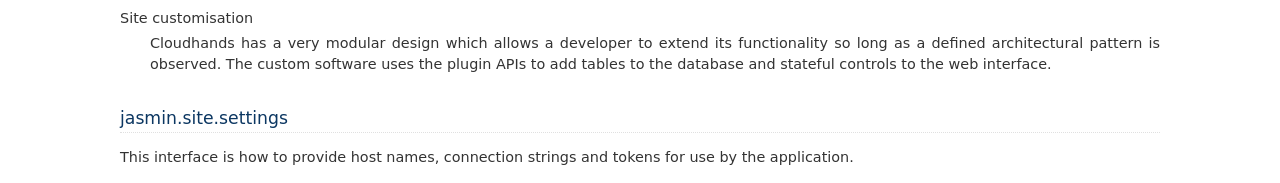
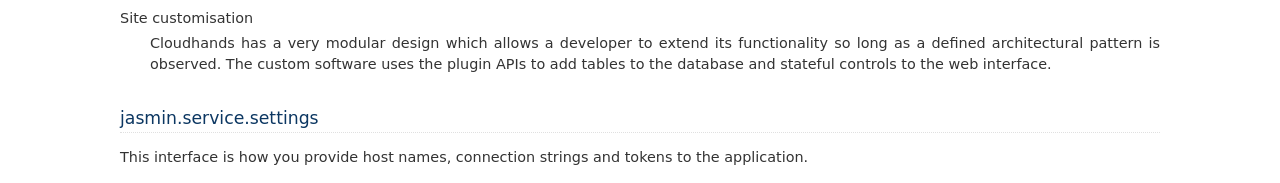
Before and after one commit to cedadev/cloudhands-ops, a Sphinx documentation site: the page built from cloudhands/ops/doc/dev-plugins.rst, in a window 1280 px wide. Shown: the part 325-508 px from the top of the page. Built offline with Sphinx 7.4.7, drawn with Linux system fonts in a browser that asks for light colours; some of the changed text lies outside the part shown; grey boxes are pictures that could not be loaded.

```diff
--- a/cloudhands/ops/doc/dev-plugins.rst
+++ b/cloudhands/ops/doc/dev-plugins.rst
@@ -23,13 +23,21 @@ Site customisation
 
 ..  _entry points: http://pythonhosted.org/distribute/setuptools.html#dynamic-discovery-of-services-and-plugins
 
-jasmin.site.settings
-~~~~~~~~~~~~~~~~~~~~
+jasmin.service.settings
+~~~~~~~~~~~~~~~~~~~~~~~
 
-This interface is how to provide host names, connection strings and tokens
-for use by the application.
+This interface is how you provide host names, connection strings and tokens
+to the application.
 
 .. autodata:: cloudhands.common.discovery.settings
+
+jasmin.ssl.bundle
+~~~~~~~~~~~~~~~~~
+
+This entry point specifies a path to a user-supplied bundle of SSL
+certificates.
+
+.. autodata:: cloudhands.common.discovery.bundles
 
 jasmin.component.fsm
 ~~~~~~~~~~~~~~~~~~~~
```
Also changed, not shown: other parts of cloudhands/ops/doc/dev-plugins.rst (+1 -1 lines).
